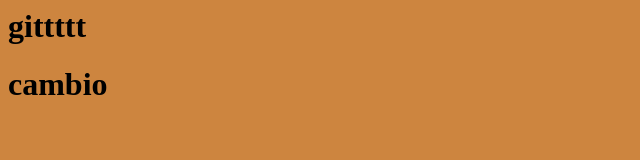
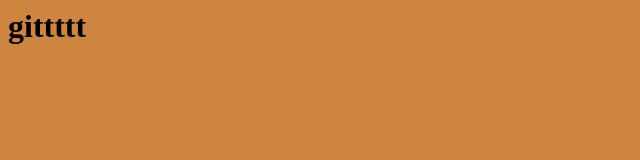
Before and after one commit to Pablo-Fazzino/Git, a plain HTML site: page index.html in a window 1280 px wide. Shown: the whole page, without its empty margins (0-640 px from the left). Drawn offline with Linux system fonts and the light colour scheme.

Commit message:
cambio en nueva rama

```diff
--- a/index.html
+++ b/index.html
@@ -8,6 +8,6 @@
 </head>
 <body>
     <h1>gittttt</h1>
-    <h1>cambio</h1>
+
 </body>
 </html>
```
